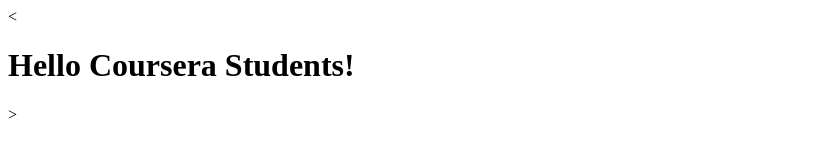
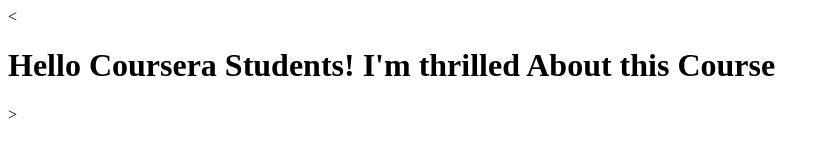
Before and after one commit to tshepiso5/coursera-test, a plain HTML site: page index.html in a window 1280 px wide. Shown: the whole page, without its empty margins (0-830 px from the left). Drawn offline with Linux system fonts and the light colour scheme.

Commit message:
Next version of web file.

```diff
--- a/index.html
+++ b/index.html
@@ -5,6 +5,6 @@
     <title>Hello Coursera</title>
   </head>
   <body>
-    <<h1> Hello Coursera Students! </h1>>
+    <<h1> Hello Coursera Students! I'm thrilled About this Course </h1>>
   </body>
 </html>
```
